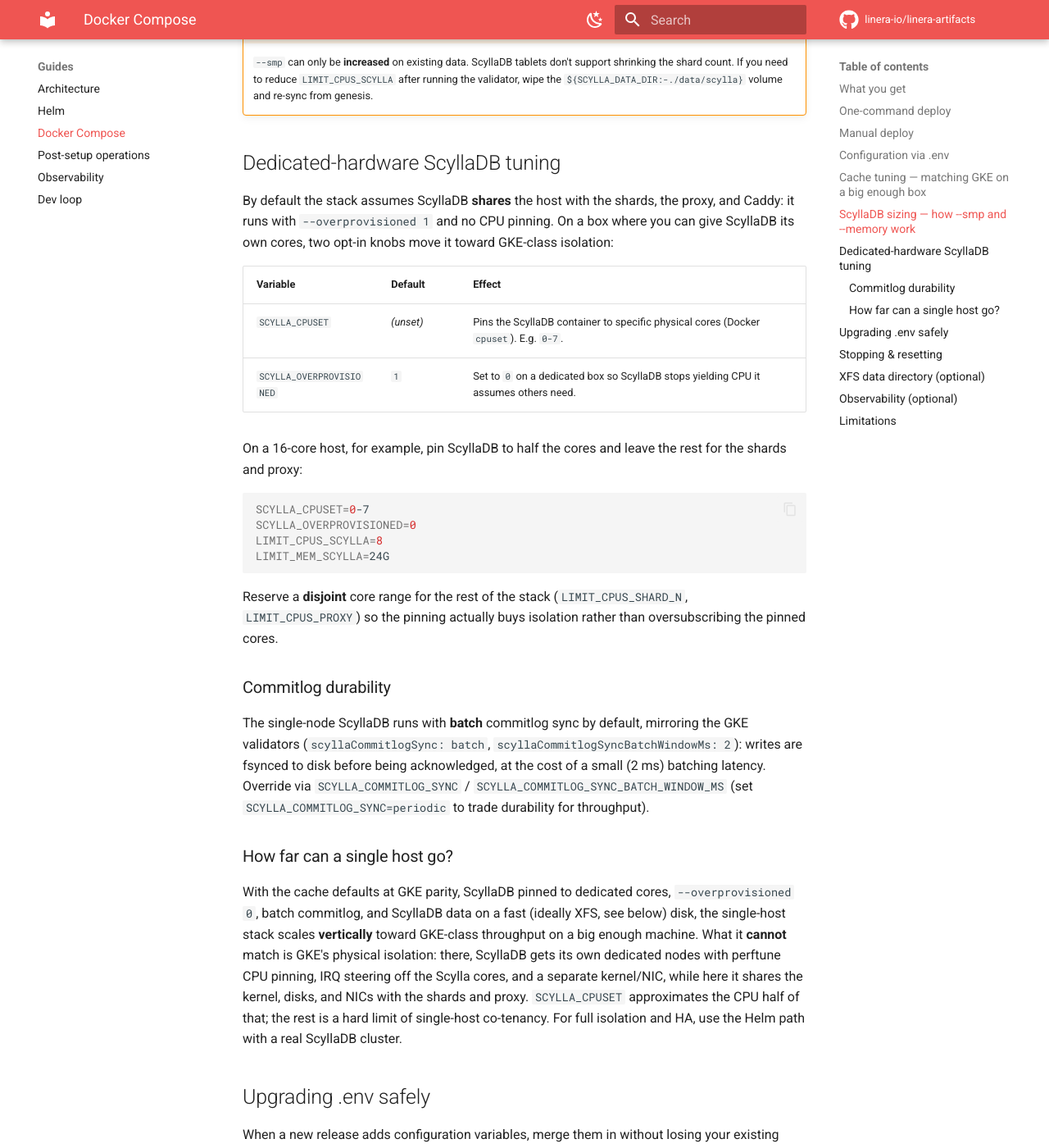
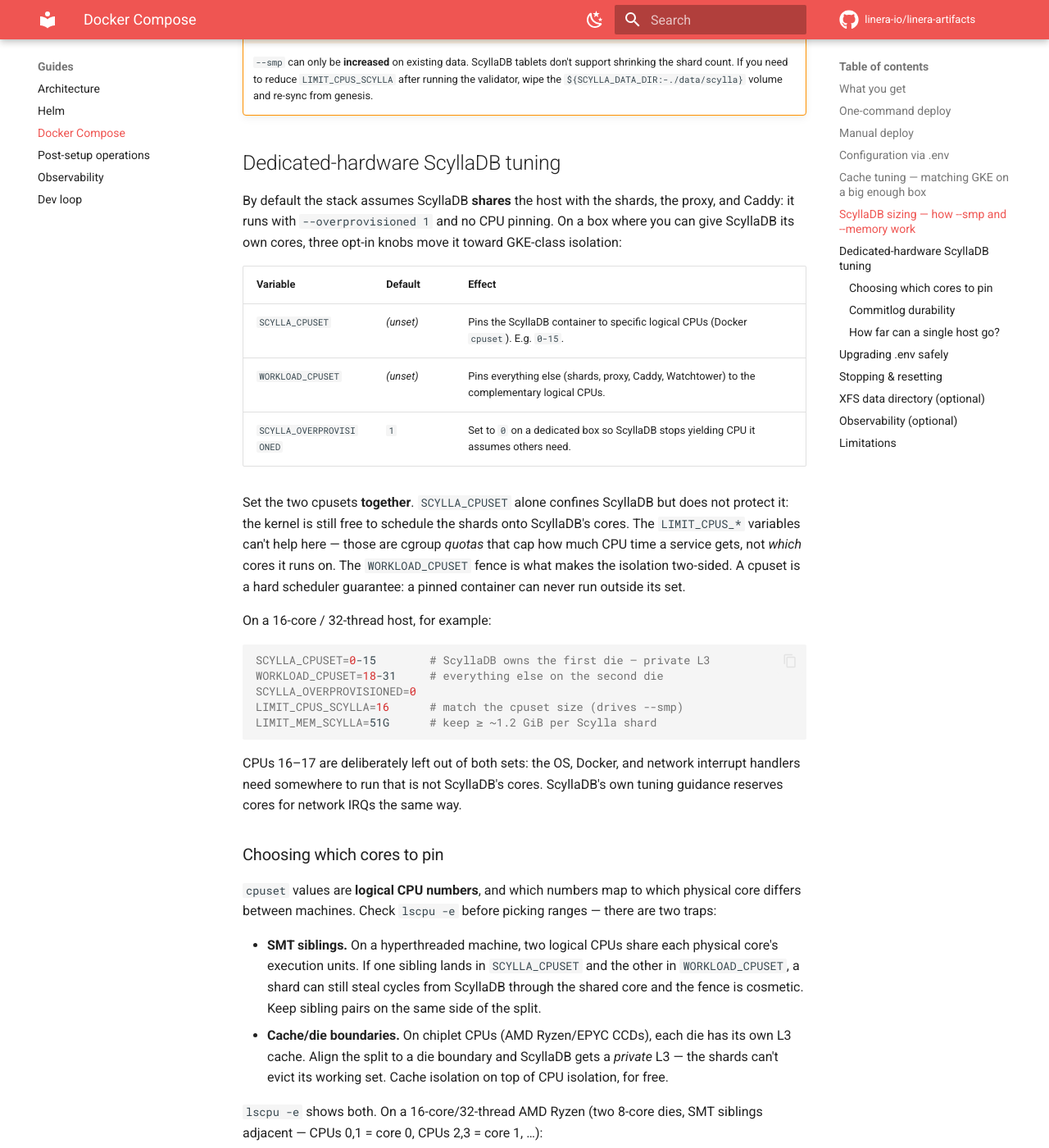
Before and after one commit to linera-io/linera-artifacts, an MkDocs documentation site: the page built from docs/DOCKER-COMPOSE.md, in a window 1280 px wide and 1400 px high, scrolled down 6108 px. Shown: the whole window at 82% size. Built offline with MkDocs 1.6.1 and Material for MkDocs 9.7.7, drawn with Linux system fonts in a browser that asks for light colours; comment, search, counter and statistics services are not loaded; some of the changed text lies outside the part shown.

Commit message:
Add WORKLOAD_CPUSET so ScyllaDB CPU pinning is two-sided, document topology-aware core selection

````diff
--- a/docs/DOCKER-COMPOSE.md
+++ b/docs/DOCKER-COMPOSE.md
@@ -223,27 +223,74 @@
 
 By default the stack assumes ScyllaDB **shares** the host with the
 shards, the proxy, and Caddy: it runs with `--overprovisioned 1` and no
-CPU pinning. On a box where you can give ScyllaDB its own cores, two
+CPU pinning. On a box where you can give ScyllaDB its own cores, three
 opt-in knobs move it toward GKE-class isolation:
 
 | Variable                | Default | Effect                                                                 |
 |-------------------------|---------|------------------------------------------------------------------------|
-| `SCYLLA_CPUSET`         | *(unset)* | Pins the ScyllaDB container to specific physical cores (Docker `cpuset`). E.g. `0-7`. |
+| `SCYLLA_CPUSET`         | *(unset)* | Pins the ScyllaDB container to specific logical CPUs (Docker `cpuset`). E.g. `0-15`. |
+| `WORKLOAD_CPUSET`       | *(unset)* | Pins everything else (shards, proxy, Caddy, Watchtower) to the complementary logical CPUs. |
 | `SCYLLA_OVERPROVISIONED`| `1`     | Set to `0` on a dedicated box so ScyllaDB stops yielding CPU it assumes others need. |
 
-On a 16-core host, for example, pin ScyllaDB to half the cores and leave
-the rest for the shards and proxy:
+Set the two cpusets **together**. `SCYLLA_CPUSET` alone confines
+ScyllaDB but does not protect it: the kernel is still free to schedule
+the shards onto ScyllaDB's cores. The `LIMIT_CPUS_*` variables can't
+help here — those are cgroup *quotas* that cap how much CPU time a
+service gets, not *which* cores it runs on. The `WORKLOAD_CPUSET`
+fence is what makes the isolation two-sided. A cpuset is a hard
+scheduler guarantee: a pinned container can never run outside its set.
+
+On a 16-core / 32-thread host, for example:
 
 ```bash
-SCYLLA_CPUSET=0-7
+SCYLLA_CPUSET=0-15        # ScyllaDB owns the first die — private L3
+WORKLOAD_CPUSET=18-31     # everything else on the second die
 SCYLLA_OVERPROVISIONED=0
-LIMIT_CPUS_SCYLLA=8
-LIMIT_MEM_SCYLLA=24G
+LIMIT_CPUS_SCYLLA=16      # match the cpuset size (drives --smp)
+LIMIT_MEM_SCYLLA=51G      # keep ≥ ~1.2 GiB per Scylla shard
 ```
 
-Reserve a **disjoint** core range for the rest of the stack
-(`LIMIT_CPUS_SHARD_N`, `LIMIT_CPUS_PROXY`) so the pinning actually buys
-isolation rather than oversubscribing the pinned cores.
+CPUs 16–17 are deliberately left out of both sets: the OS, Docker, and
+network interrupt handlers need somewhere to run that is not ScyllaDB's
+cores. ScyllaDB's own tuning guidance reserves cores for network IRQs
+the same way.
+
+### Choosing which cores to pin
+
+`cpuset` values are **logical CPU numbers**, and which numbers map to
+which physical core differs between machines. Check `lscpu -e` before
+picking ranges — there are two traps:
+
+- **SMT siblings.** On a hyperthreaded machine, two logical CPUs share
+  each physical core's execution units. If one sibling lands in
+  `SCYLLA_CPUSET` and the other in `WORKLOAD_CPUSET`, a shard can still
+  steal cycles from ScyllaDB through the shared core and the fence is
+  cosmetic. Keep sibling pairs on the same side of the split.
+- **Cache/die boundaries.** On chiplet CPUs (AMD Ryzen/EPYC CCDs), each
+  die has its own L3 cache. Align the split to a die boundary and
+  ScyllaDB gets a *private* L3 — the shards can't evict its working
+  set. Cache isolation on top of CPU isolation, for free.
+
+`lscpu -e` shows both. On a 16-core/32-thread AMD Ryzen (two 8-core
+dies, SMT siblings adjacent — CPUs 0,1 = core 0, CPUs 2,3 = core 1, …):
+
+```console
+$ lscpu -e=CPU,CORE,L3
+CPU CORE L3
+  0    0  0    # CPUs 0-15  = cores 0-7  = die 0
+  1    0  0
+  2    1  0
+...
+ 16    8  1    # CPUs 16-31 = cores 8-15 = die 1
+ 17    8  1
+...
+```
+
+→ `SCYLLA_CPUSET=0-15` (all of die 0, private L3),
+`WORKLOAD_CPUSET=18-31` (die 1 minus one core left for the OS). Other
+machines number differently — on many Intel parts the sibling of CPU 0
+is CPU 16, not CPU 1 — so derive the ranges from **your** `lscpu -e`
+output, never copy an example.
 
 ### Commitlog durability
 
@@ -264,9 +311,9 @@
 it **cannot** match is GKE's physical isolation: there, ScyllaDB gets
 its own dedicated nodes with perftune CPU pinning, IRQ steering off the
 Scylla cores, and a separate kernel/NIC, while here it shares the kernel,
-disks, and NICs with the shards and proxy. `SCYLLA_CPUSET` approximates
-the CPU half of that; the rest is a hard limit of single-host
-co-tenancy. For full isolation and HA, use the Helm path with a real
+disks, and NICs with the shards and proxy. The `SCYLLA_CPUSET` /
+`WORKLOAD_CPUSET` pair approximates the CPU half of that; the rest is a
+hard limit of single-host co-tenancy. For full isolation and HA, use the Helm path with a real
 ScyllaDB cluster.
 
 ## Upgrading .env safely
@@ -307,6 +354,11 @@
 That emits a `docker-compose.override.yml` that bind-mounts
 `/mnt/scylla/scylla-data` into the Scylla container.
 
+If the machine has more than one NVMe drive, dedicate one to the
+ScyllaDB data directory (XFS or not): compaction is the dominant I/O
+load on a validator, and a drive that the OS, logs, and Docker images
+never touch removes the last source of disk contention.
+
 ## Observability (optional)
 
 The Linera binary can push metrics/logs/traces to an OTLP-compatible
@@ -323,7 +375,18 @@
 
 ## Limitations
 
-- Single-validator, single-host. No HA, no replication across machines.
+- Single-validator, single-host. Compose drives one Docker Engine on
+  one machine: no scheduling across hosts, no replication, no HA — if
+  the box dies, the validator is down until you restore it. Docker
+  Swarm is not an escape hatch: swarm services cannot pin CPUs at all
+  ([moby/moby#30477](https://github.com/moby/moby/issues/30477)), so
+  scaling out through Swarm silently drops the ScyllaDB isolation
+  configured above. The supported multi-machine path is the Helm chart.
+- A single validator being offline is an event the network tolerates —
+  BFT consensus keeps making progress without it. What a single-host
+  operator should plan for is **recovery time**, not single-box HA:
+  know where the replacement hardware comes from, and that losing the
+  ScyllaDB volume means re-syncing from genesis.
 - ScyllaDB runs as a single node (RF=1). Safe for dev and single-validator
   production; you need a real Scylla cluster for higher availability.
 - Vertical scaling only: with GKE-parity caches and dedicated-core ScyllaDB
````
Also changed, not shown: docs/HARDWARE.md (+8 -5 lines), 2 other files.
